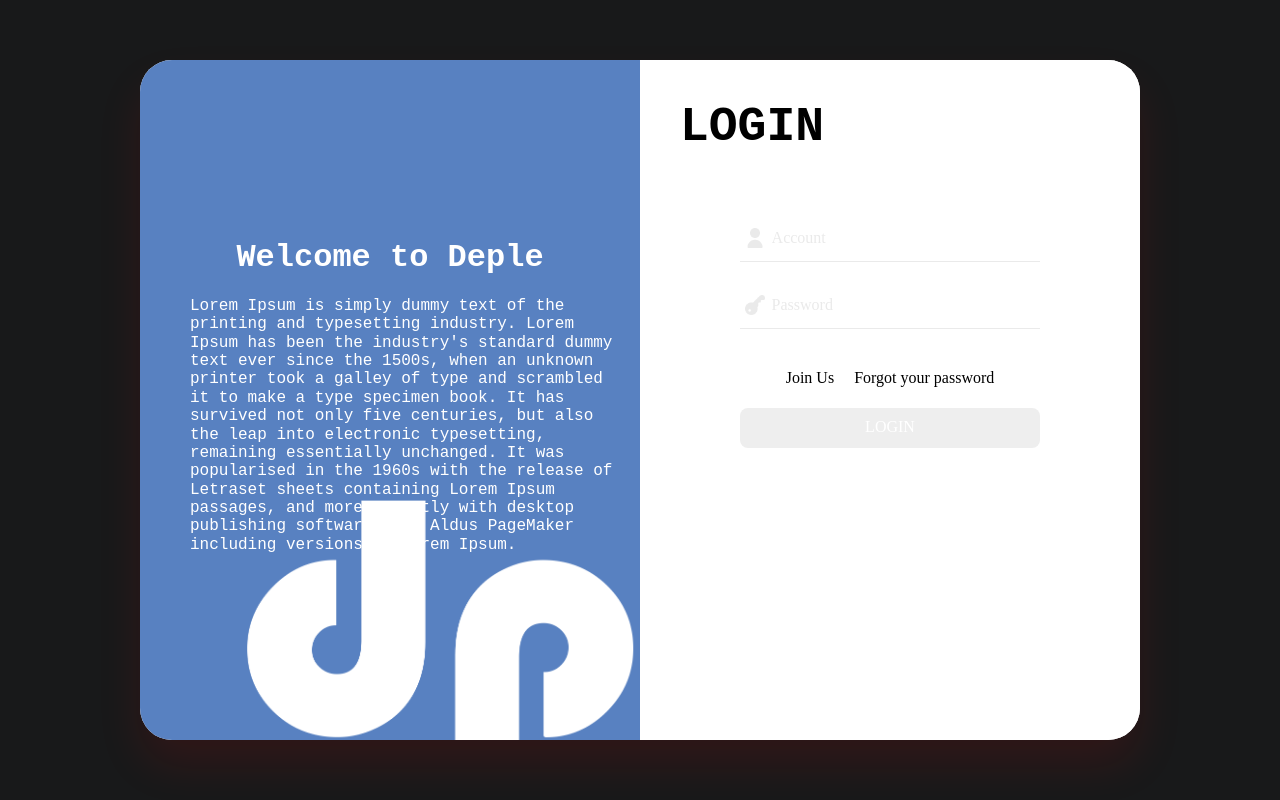
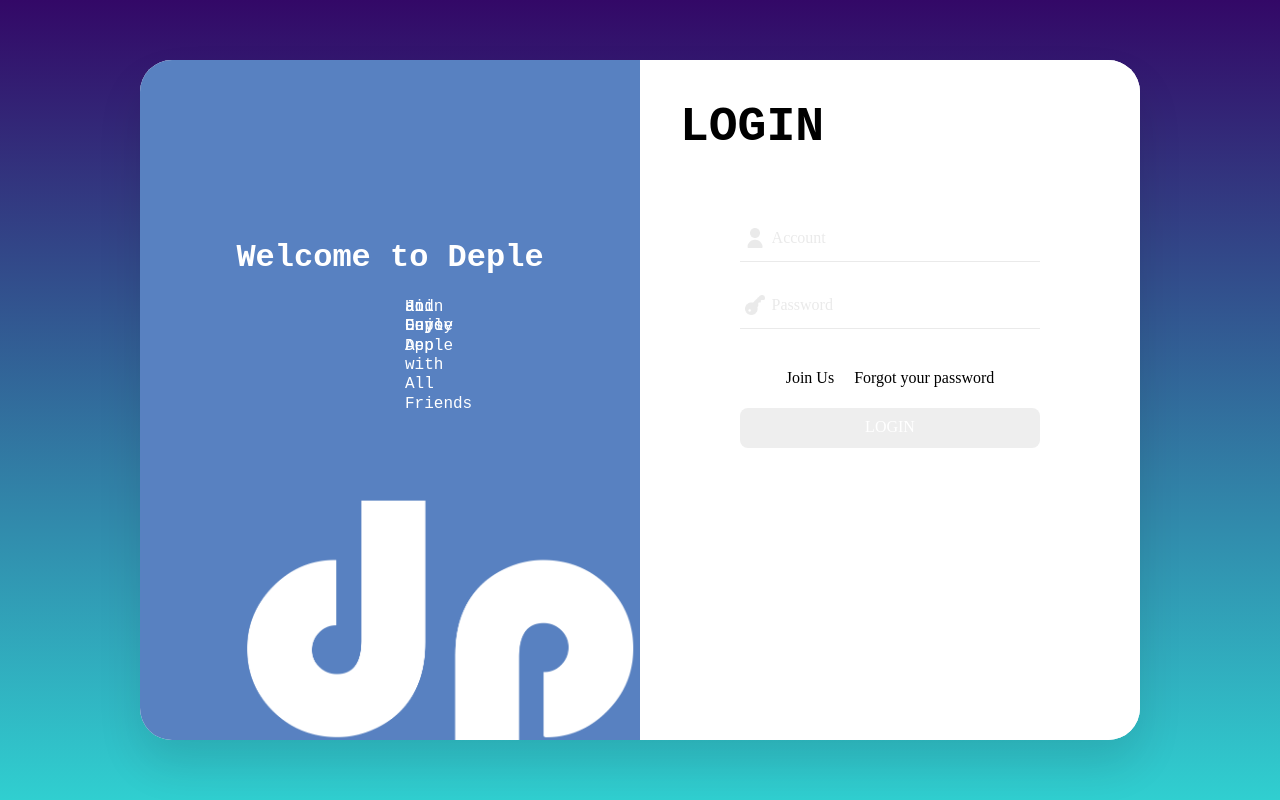
Before and after one commit to sdf5771/deple-app, a React (Create React App) app in the folder deple-app-front-end/: page /login in a window 1280 px wide. Built offline with nearby package versions, Linux system fonts and the light colour scheme.

Commit message:
[Front-end] 20221106PM1712
[Front-end] 20221106PM1712

```diff
--- a/deple-app-front-end/src/Route/Login/Login.js
+++ b/deple-app-front-end/src/Route/Login/Login.js
@@ -2,7 +2,19 @@ import React from 'react';
 import styles from '../../Stylesheets/Login.module.css';
 import LoginForm from './LoginForm';
 
+function SlideTextBox({textContentArr}){
+    return (
+        <div className={styles.slide_box_root}>
+            {textContentArr ? textContentArr.map( (text) => {
+                return <div className={styles.slide_box_content_div}><span className={styles.slide_box_content_text}>{text}</span></div>;
+            }) : null}
+        </div>
+    );
+}
+
 function Login() {
+    let textContentArr = ['Hi Guys', 'Join Deple App', 'and Enjoy Deple with All Friends']
+
     return (
         <div className={styles.login_root}>
             <div className={styles.login_container}>
@@ -11,7 +23,7 @@ function Login() {
                         <span>Welcome to Deple</span>
                     </div>
                     <div className={styles.login_information_content}>
-                        <span>Lorem Ipsum is simply dummy text of the printing and typesetting industry. Lorem Ipsum has been the industry's standard dummy text ever since the 1500s, when an unknown printer took a galley of type and scrambled it to make a type specimen book. It has survived not only five centuries, but also the leap into electronic typesetting, remaining essentially unchanged. It was popularised in the 1960s with the release of Letraset sheets containing Lorem Ipsum passages, and more recently with desktop publishing software like Aldus PageMaker including versions of Lorem Ipsum.</span>
+                        <SlideTextBox textContentArr={textContentArr} />
                     </div>
                 </div>
                 <div className={styles.login_form_container}>
--- a/deple-app-front-end/src/Route/Login/LoginForm.js
+++ b/deple-app-front-end/src/Route/Login/LoginForm.js
@@ -71,8 +71,17 @@ function LoginForm() {
             }
 
             console.log(`${"http://localhost:13000"}/login/${LoginIdInputVal}/${LoginPwInputVal}`);
-            fetch(`/login/${LoginIdInputVal}/${LoginPwInputVal}`, { //${"http://localhost:13000"}
-                method: 'GET', // 또는 'PUT'
+            let data = {
+                id: LoginIdInputVal,
+                pw: LoginPwInputVal,
+            };
+            fetch(`/login`, { //${"http://localhost:13000"}
+                method: 'POST', // 또는 'PUT'
+                headers: {
+                    'Content-Type': 'application/json',
+                    // 'Content-Type': 'application/x-www-form-urlencoded',
+                },
+                body: JSON.stringify(data),
             }) // throw new Error('Network response was not ok.');
                 .then((response) => {
                     console.log('response ', response);
--- a/deple-app-front-end/src/Stylesheets/Login.module.css
+++ b/deple-app-front-end/src/Stylesheets/Login.module.css
@@ -4,7 +4,7 @@
     align-items: center;
     width: 100vw;
     height: 100vh;
-    background-color: #18191A;
+    background-image: linear-gradient(to top, #30cfd0 0%, #330867 100%);
 }
 .login_container{
     width: 1000px;
@@ -13,7 +13,7 @@
     display: flex;
     flex-direction: row;
     border-radius: 32px;
-    box-shadow: 0 25px 45px rgb(255 0 0 / 10%);
+    box-shadow: 0 25px 45px rgb(0 0 0 / 10%);
 }
 .login_information{
     z-index: 10;
@@ -62,3 +62,39 @@
     background-color: #fff;
     border-radius: 32px;
 }
+
+/*Slide Text Box CSS*/
+.slide_box_root{
+    width: fit-content;
+    height: 20px;
+    position: relative;
+    display: flex;
+    flex-direction: column;
+    overfloy-y: hidden;
+}
+.slide_box_content_div{
+    position: absolute;
+    /*top: 0;*/
+    /*left: 0;*/
+    animation: 3s slide infinite;
+}
+.slide_box_content_text{
+    color: #fff;
+    font-size: 1rem;
+    font-family: monospace;
+}
+
+@keyframes slide {
+    0% {
+        top: 0;
+    }
+    25% {
+        top: -1.2em;
+    }
+    50% {
+        top: -2.4em;
+    }
+    75% {
+        top: -3.6em;
+    }
+}
```
Also changed, not shown: deple-app-front-end/src/Image/Login/login_bg_image.jpeg (added).
